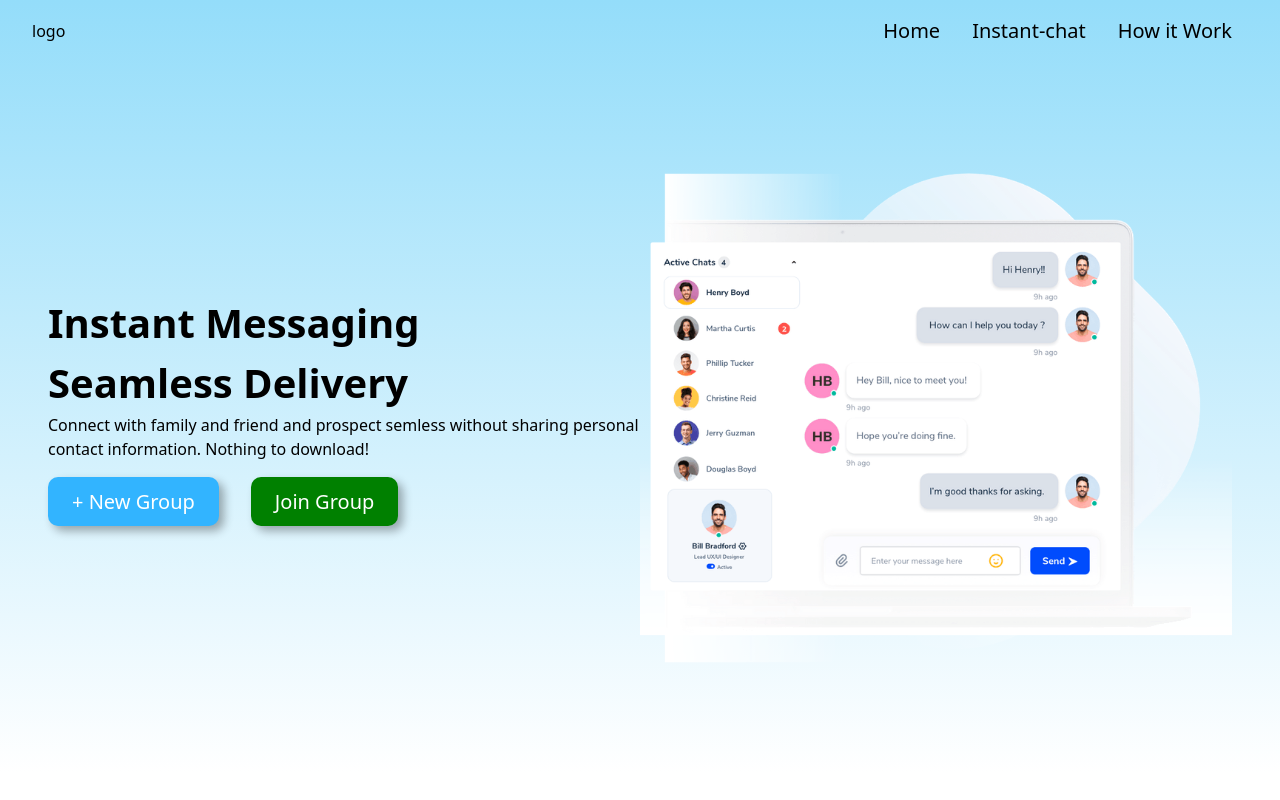
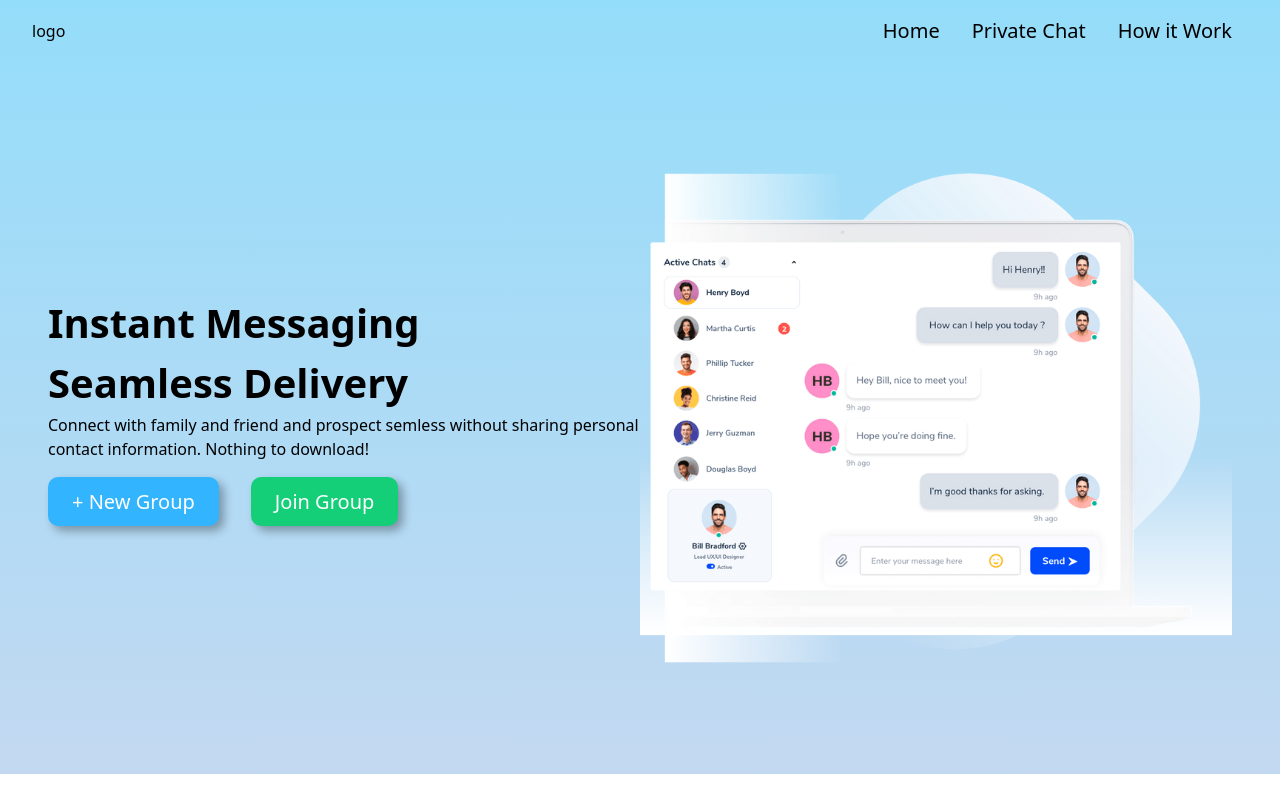
Before and after one commit to Adam-cyper/chatApp, a React (Create React App) app: page / in a window 1280 px wide. Built offline with nearby package versions, Linux system fonts and the light colour scheme; no server answers; the HTML template or start-up script is replaced by a standard one.

Commit message:
added singleChat

```diff
--- a/src/App.js
+++ b/src/App.js
@@ -8,6 +8,7 @@ import InstantChat from "./components/landing/InstantChat";
 import HomePage from "./components/landing/HomePage";
 import { ToastContainer } from 'react-toastify';
 import 'react-toastify/dist/ReactToastify.css';
+import PrivateChat from "./components/PrivateChat";
 
 const socket = io.connect("http://localhost:5000");
 
@@ -22,7 +23,8 @@ function App() {
       <Routes>
         <Route path="/" element={<HomePage />} />
         <Route path="/chat" element={<ChatPage socket={socket}/>} />
-        <Route path="/InstantChat" element={<InstantChat/>}/>
+        {/* <Route path="/InstantChat" element={<InstantChat/>}/> */}
+        <Route path="/private-chat" element={<PrivateChat/>}/>
         <Route path="/Blog" element={<Blog />} />
       </Routes>
     </div>
--- a/src/components/Navpage/Navbar.jsx
+++ b/src/components/Navpage/Navbar.jsx
@@ -17,7 +17,7 @@ const [Responsive, setResponsive]= useState(true)
               <Link to="/">Home</Link>
             </li>
             <li>
-              <Link to="/InstantChat">Instant-chat</Link>
+              <Link to="/private-chat">Private Chat</Link>
             </li>
             <li>
               <Link to="/Blog">How it Work</Link>
--- a/src/components/SingleChat.jsx
+++ b/src/components/PrivateChat.jsx
@@ -6,8 +6,7 @@ import "react-toastify/dist/ReactToastify.css";
 import { useNavigate, useParams } from "react-router-dom";
 
 
-function ChatPage({socket}) {
-  const navigate = useNavigate();
+function PrivateChat({socket}) {
   const {user,id}= useParams()
 
   const [activeUsername, setActiveUsername] = useState("");
@@ -215,4 +214,4 @@ function ChatPage({socket}) {
   );
 }
 
-export default ChatPage;
+export default PrivateChat;
--- a/src/components/landing/Homepage.css
+++ b/src/components/landing/Homepage.css
@@ -34,13 +34,13 @@
 }
 .wrap,
 .chat--details {
-  background: linear-gradient(#94ddfa, #9198e500);
+  background: linear-gradient(#94ddfa, #91b8e58a);
 }
 .btn2 {
   margin-left: 2rem;
 }
 .btn3 {
-  background-color: green;
+  background-color: rgb(21, 206, 120);
 }
 .banner {
   background-image: linear-gradient(
```
